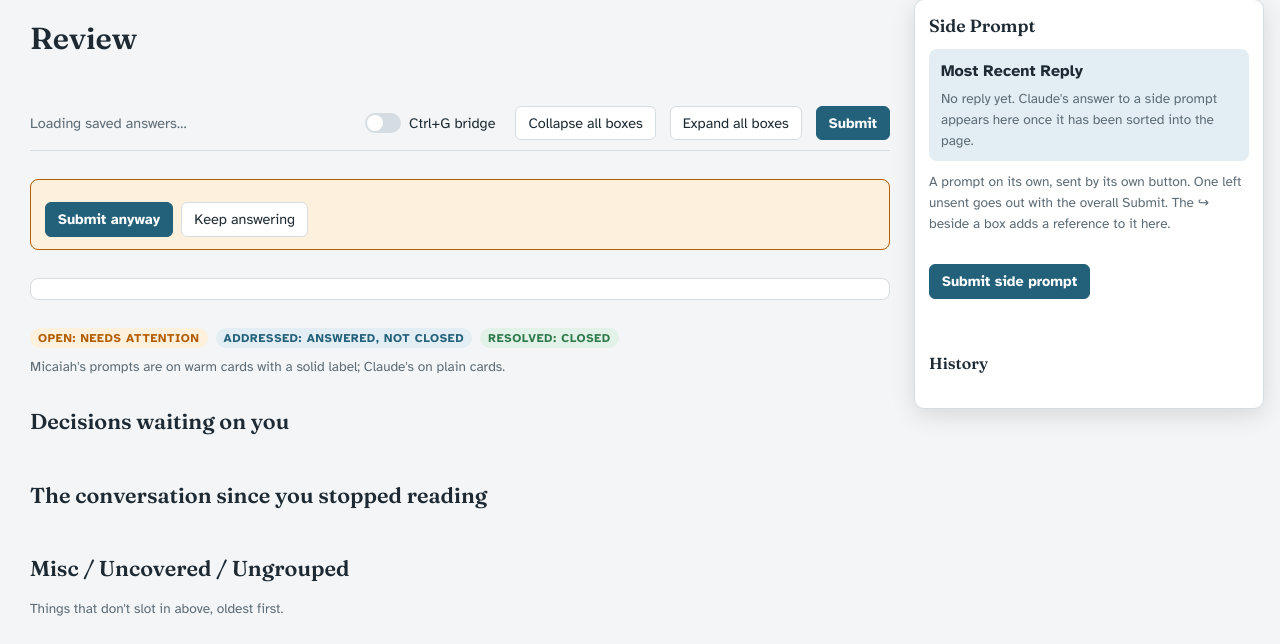
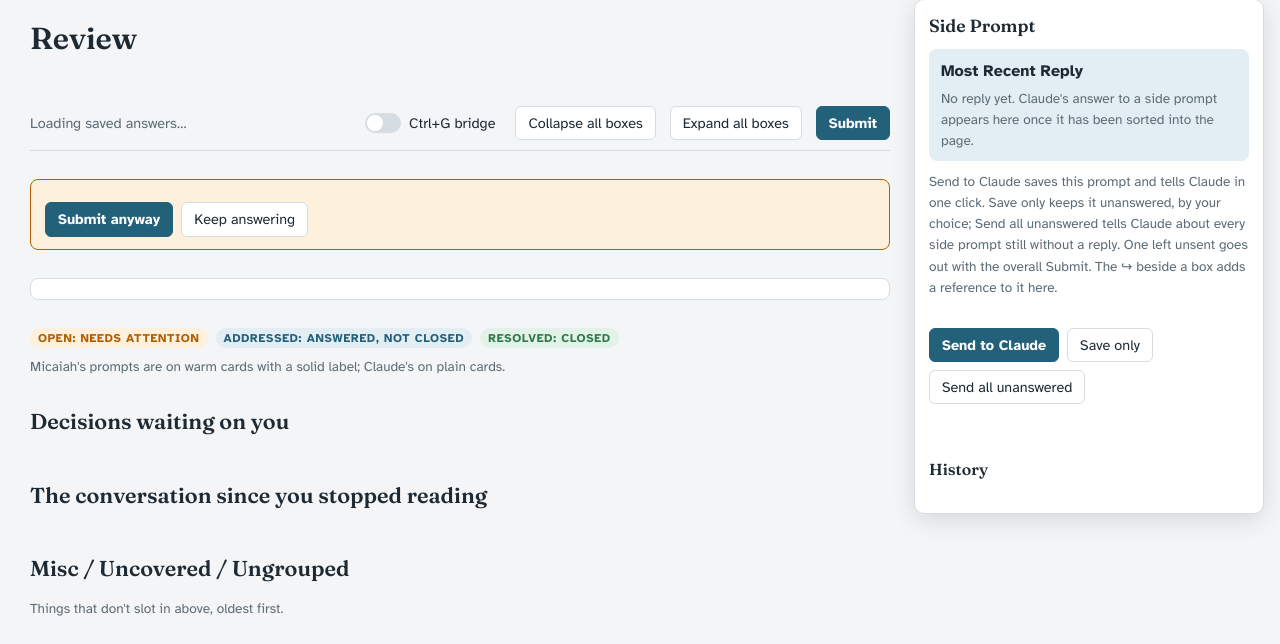
Before and after one commit to Cragady/MAIC, a Python web app: template templates/comfymaid-review/page.html in a window 1280 px wide. Shown: the part 17-661 px from the top of the page. Run offline with Jinja, Linux system fonts and the light colour scheme; the template is opened without the code that fills it, so the values that code supplies are empty.

Commit message:
Make comfymaid-review side prompts notify by default and send all unanswered at once
Co-Authored-By: Claude Opus 5.5 <noreply@anthropic.com>
Claude-Session: https://claude.ai/code/session_01QM6gWdow23T9fkLtJNUkmb

```diff
--- a/templates/comfymaid-review/page.html
+++ b/templates/comfymaid-review/page.html
@@ -169,11 +169,11 @@ button.small[aria-pressed="true"] { background: var(--accent); color: var(--surf
 <aside id="side-panel" aria-labelledby="h-side">
   <div class="row side-head"><h2 id="h-side">Side Prompt</h2><button class="small" id="side-close" type="button" aria-label="Close the Side Prompt">Close</button></div>
   <div class="recent" id="recent" aria-live="polite"><strong>Most Recent Reply</strong><p class="note" id="recent-body">No reply yet. Claude's answer to a side prompt appears here once it has been sorted into the page.</p></div>
-  <p class="note">A prompt on its own, sent by its own button. One left unsent goes out with the overall Submit. The ↪ beside a box adds a reference to it here.</p>
+  <p class="note">Send to Claude saves this prompt and tells Claude in one click. Save only keeps it unanswered, by your choice; Send all unanswered tells Claude about every side prompt still without a reply. One left unsent goes out with the overall Submit. The ↪ beside a box adds a reference to it here.</p>
   <p class="errbar" id="side-err" hidden></p>
   <div id="side-refs" class="row"></div>
   <div id="side"></div>
-  <div class="row"><button class="primary" id="side-submit" type="button">Submit side prompt</button><button id="side-notify" type="button" hidden>Submit and notify Claude</button></div>
+  <div class="row"><button class="primary" id="side-notify" type="button">Send to Claude</button><button id="side-submit" type="button">Save only</button><button id="side-all" type="button">Send all unanswered</button></div>
   <p class="fb" id="side-msg" aria-live="polite"></p>
   <p class="note" id="side-save"></p>
   <h3 class="hist-h">History</h3>
@@ -191,7 +191,7 @@ button.small[aria-pressed="true"] { background: var(--accent); color: var(--surf
   var LOCAL = "review-draft:" + DATA.id;
   var STATES = ["open", "addressed", "resolved"];
   var state = { answers: {}, status: {}, doc_status: "open", folded: {}, merges: {}, kept: {}, side_prompts: [], flags: { ctrl_g_bridge: false }, resolve_requested: false, submitted: false, submittedAt: null, savedAt: null };
-  var VERSION = 10;
+  var VERSION = 11;
   var QUIET = {}; // field ids under text that needs no reply: folded until opened or written in
   DATA.messages.concat(DATA.misc || []).forEach(function (m) { m.blocks.forEach(function (b) {
     if (b.type === "list") { if (b.header && b.header.respond === false) QUIET[b.header.id] = 1; b.items.forEach(function (it) { if (it.respond === false) QUIET[it.id] = 1; }); }
@@ -546,10 +546,17 @@ button.small[aria-pressed="true"] { background: var(--accent); color: var(--surf
     if (!comments || !comments.canSendToClaude) return Promise.resolve("off");
     return comments.canSendToClaude().catch(function () { return "off"; });
   }
+  var notifyState = "off";
+  function why(v) { return v === "no_session" ? "no Claude session is watching this page right now" : v === "writers_only" ? "only people who can edit this page can notify Claude" : "notifying Claude isn't available in this view"; }
+  function unanswered() { var out = []; state.side_prompts.forEach(function (p, i) { if (!p.pending && !replies.some(function (r) { return r.side_prompt === i + 1; })) out.push(i + 1); }); return out; }
   function refreshNotify() {
     canNotify().then(function (v) {
-      var b = $("side-notify"); b.hidden = false; b.disabled = v !== "available";
-      b.title = v === "available" ? "Send it and tell Claude in one click" : v === "no_session" ? "No Claude session is watching this page right now" : v === "writers_only" ? "Only people who can edit this page can notify Claude" : "Notifying Claude isn't available in this view";
+      notifyState = v;
+      $("side-notify").title = v === "available" ? "Save it and tell Claude in one click" : "Saves only: " + why(v);
+      var n = unanswered().length, all = $("side-all");
+      all.textContent = "Send all unanswered" + (n ? " (" + n + ")" : "");
+      all.disabled = !n || v !== "available";
+      all.title = !n ? "Every side prompt has a reply" : v === "available" ? "Tell Claude about side prompts " + unanswered().map(function (x) { return "#" + x; }).join(", ") : why(v);
     });
   }
   function notify(text, anchorEl) {
@@ -559,7 +566,12 @@ button.small[aria-pressed="true"] { background: var(--accent); color: var(--surf
       logEvent("notify failed", false, e && e.code); say("Saved, but Claude couldn't be notified (" + (e && e.code || "error") + "). Tell Claude in the terminal.", false);
     });
   }
-  $("side-notify").addEventListener("click", function () { notifying = true; $("side-submit").click(); notifying = false; });
+  $("side-notify").addEventListener("click", function () { notifying = notifyState === "available"; $("side-submit").click(); notifying = false; });
+  $("side-all").addEventListener("click", function () {
+    var list = unanswered(); if (!list.length) { say("Every side prompt already has a reply.", true); return; }
+    say("Telling Claude about side prompts " + list.map(function (x) { return "#" + x; }).join(", ") + "… Notifying Claude…", true);
+    notify("Unanswered side prompts: " + list.map(function (x) { return "#" + x + " " + excerpt(state.side_prompts[x - 1].text); }).join(" | "), $("side-msg"));
+  });
   $("side-submit").addEventListener("click", function () {
     var raw = state.answers["side-prompt"] || "";
     var entry = sendSide("own");
@@ -569,8 +581,8 @@ button.small[aria-pressed="true"] { background: var(--accent); color: var(--surf
     enqueue().then(function (r) {
       if (r && r.ok) {
         delete entry.pending; logEvent("side prompt sent", true, "#" + state.side_prompts.length);
-        say("Sent side prompt #" + state.side_prompts.length + " and saved it " + new Date().toLocaleTimeString() + "." + (notifyThis ? " Notifying Claude…" : " Claude reads it when you say so in the terminal, or use Submit and notify Claude next time."), true);
-        render(); enqueue();
+        say("Sent side prompt #" + state.side_prompts.length + " and saved it " + new Date().toLocaleTimeString() + "." + (notifyThis ? " Notifying Claude…" : notifyState === "available" ? " Left unanswered by your choice; Send all unanswered tells Claude later." : " Not sent to Claude: " + why(notifyState) + ". Tell Claude in the terminal."), true);
+        render(); enqueue(); refreshNotify();
         if (notifyThis) notify("Side prompt #" + state.side_prompts.length + " sent: " + excerpt(entry.text), $("side-msg"));
       } else {
         state.side_prompts.splice(state.side_prompts.indexOf(entry), 1);
@@ -682,7 +694,7 @@ button.small[aria-pressed="true"] { background: var(--accent); color: var(--surf
         var dd = snap.exists ? snap.data() : {};
         replies = Array.isArray(dd.items) ? JSON.parse(JSON.stringify(dd.items)) : [];
         var r = dd.latest;
-        render();
+        render(); refreshNotify();
         if (r && (!lastReply || r.at !== lastReply.at)) { lastReply = r; showRecent(r); var t = Date.parse(r.at); if (t && (!state.submittedAt || t > Date.parse(state.submittedAt))) $("side-dot").hidden = false; }
       }, function () {});
       var typed = {}; document.querySelectorAll("textarea[data-field]").forEach(function (t) { if (/\S/.test(t.value)) typed[t.dataset.field] = t.value; });
```
Also changed, not shown: templates/comfymaid-review/README.md.
